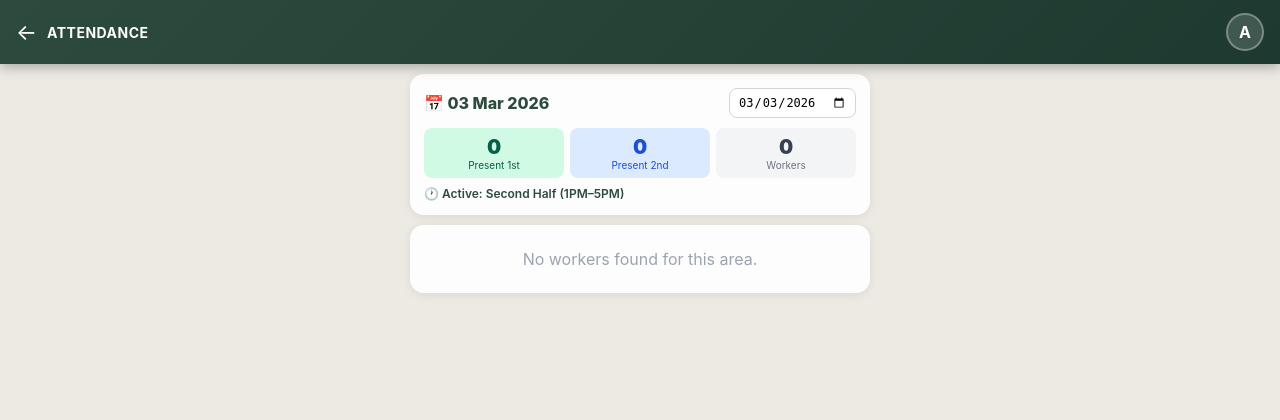
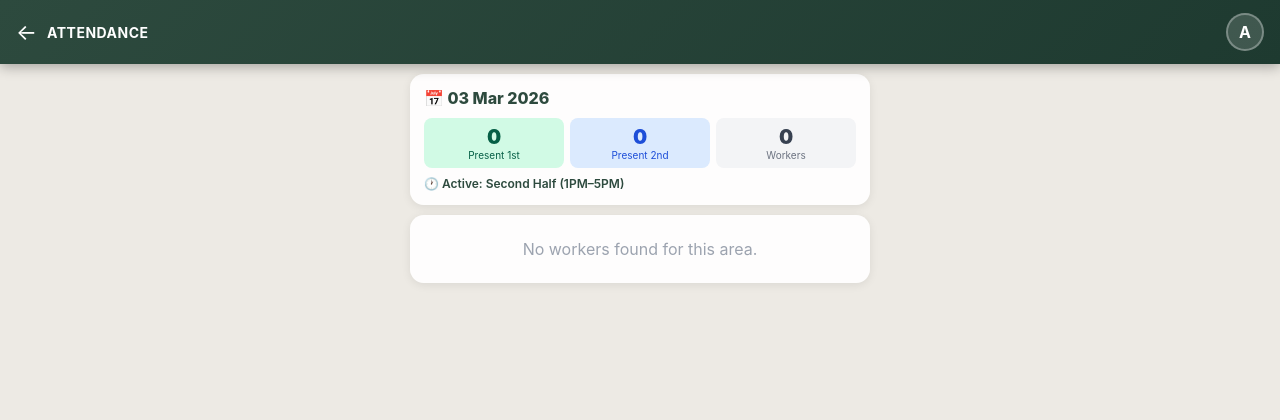
Before and after one commit to ShauryaDusht/management-system, a Django app: page /housekeeping/attendance/ in a window 1280 px wide. Shown: the top 420 px of the page. Run offline with Django 5.2, Linux system fonts and the light colour scheme; a user stored in the database is signed in; data that the repository does not hold is empty; parts of the project's set-up code (start-up, migrations or seed data) failed here and were passed over; some libraries are stand-ins or nearby versions.

Commit message:
calender in attendence section removed for all staff

```diff
--- a/backend/apps/housekeeping/htmx_views.py
+++ b/backend/apps/housekeeping/htmx_views.py
@@ -1212,11 +1212,7 @@ def hk_attendance(request):
     user_areas = get_user_areas(user)
     sel_area = selected_area(request, user_areas)
 
-    date_str = request.GET.get("date", "")
-    try:
-        sel_date = datetime.datetime.strptime(date_str, "%Y-%m-%d").date()
-    except (ValueError, TypeError):
-        sel_date = timezone.localdate()
+    sel_date = timezone.localdate()
 
     workers = HKWorker.objects.filter(
         area=sel_area, is_active=True, is_reliever=False
--- a/backend/templates/housekeeping/mobile/attendance.html
+++ b/backend/templates/housekeeping/mobile/attendance.html
@@ -19,11 +19,6 @@
 <div class="card" style="position:sticky;top:62px;z-index:50">
   <div style="display:flex;justify-content:space-between;align-items:center;margin-bottom:10px">
     <div style="font-weight:800;color:#2d4a3e">📅 {{ sel_date|date:"d M Y" }}</div>
-    <form method="get" style="display:flex;gap:6px">
-      {% if sel_area %}<input type="hidden" name="area" value="{{ sel_area.id }}">{% endif %}
-      <input type="date" name="date" value="{{ sel_date|date:'Y-m-d' }}" onchange="this.form.submit()"
-        style="padding:6px 8px;border:1px solid #d1d5db;border-radius:8px;font-size:12px;width:auto">
-    </form>
   </div>
   <div style="display:grid;grid-template-columns:1fr 1fr 1fr;gap:6px;margin-bottom:8px">
     <div style="text-align:center;padding:7px;background:#d1fae5;border-radius:8px">
```
